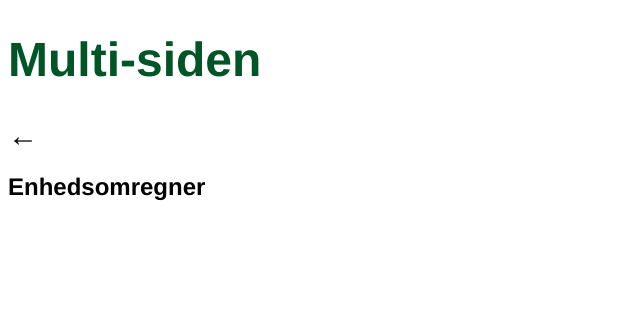
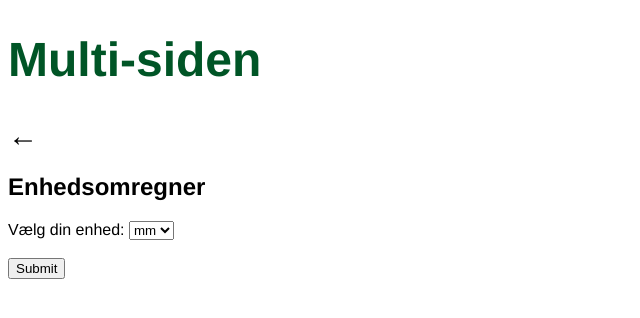
Before and after one commit to jasonj06/multi_siden, a Flask app: page /enhedsomregner in a window 1280 px wide. Shown: the top 318 px of the page, without its empty margins (0-640 px from the left). Run offline with Flask 3, Linux system fonts and the light colour scheme.

Commit message:
Add dropdown menu for 'Enhedsomregner'

```diff
--- a/templates/enhedsomregner.html
+++ b/templates/enhedsomregner.html
@@ -1,4 +1,16 @@
 {% extends "base.html" %}
 {% block content %}
 <h2>Enhedsomregner</h2>
+<form action="/submit-form" method="post">
+    <label for="enheder">Vælg din enhed:</label>
+    <select id="enheder" name="enheder">
+      <option value="mm">mm</option>
+      <option valie="cm">cm</option>
+      <option value="m">m</option>
+      <option value="dm">dm</option>
+      <option value="km">km</option>
+    </select>
+    <br><br>
+    <input type="submit" value="Submit">
+  </form>
 {% endblock %}
```
